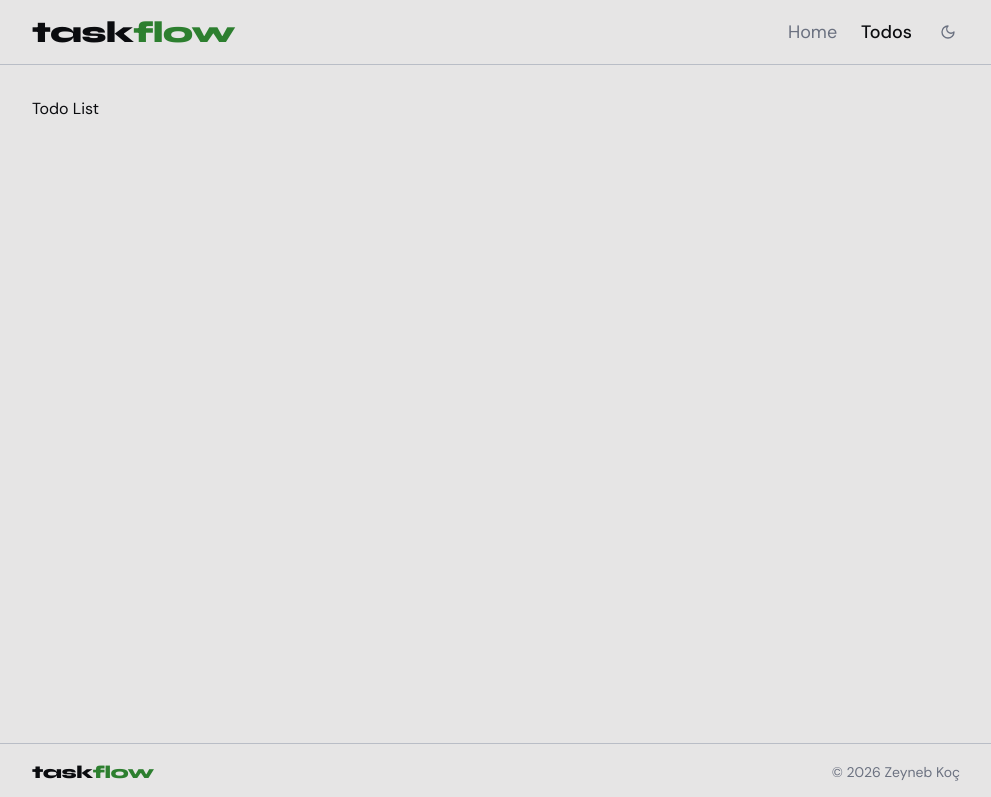
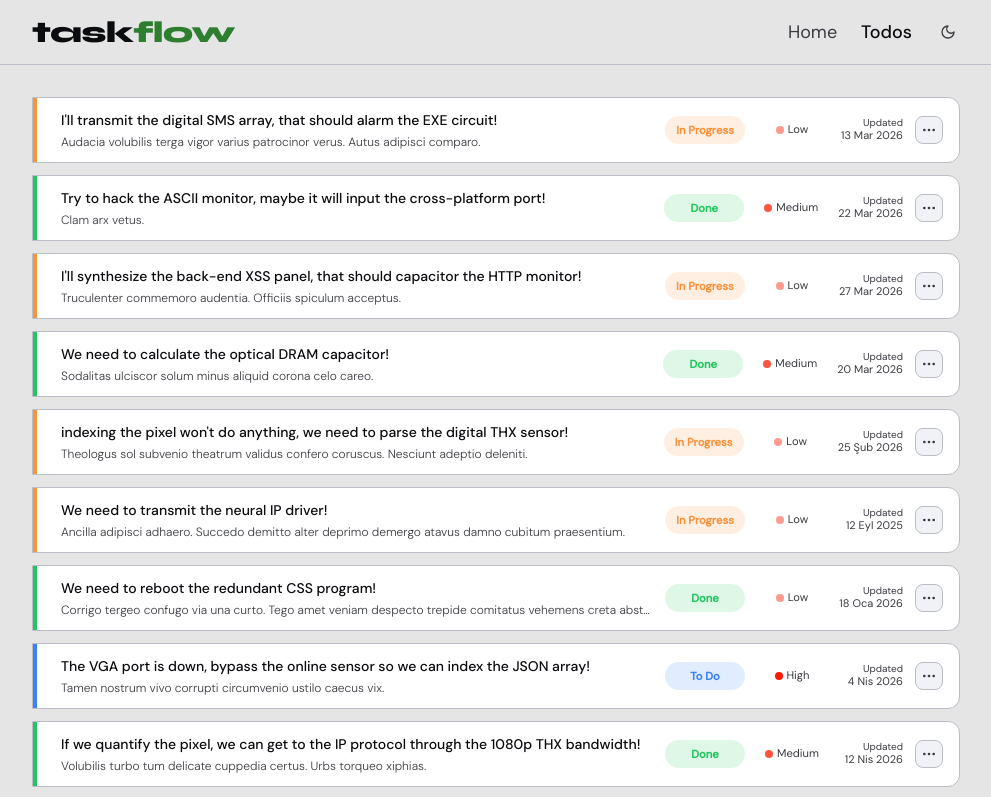
Before and after one commit to ZeynebKoc/persist-flow, a React (Vite) app: page /todos in a window 1280 px wide. Shown: the top 797 px of the page, without its empty margins (144-1135 px from the left). Built offline with nearby package versions, Linux system fonts and the light colour scheme.

Commit message:
feat: add TodoCard with config, integrate into TodoPage

```diff
--- /dev/null
+++ b/src/components/todo/TodoCard.tsx
@@ -0,0 +1,125 @@
+import { useState, useRef, useEffect } from "react";
+import { Todo } from "../../types/todo.types";
+import { useTodoStore } from "../../store/todoStore";
+import { formatDate } from "../../utils/formatDate";
+import { PencilIcon, TrashIcon, DotsIcon } from "../icons/index";
+import { ConfirmModal } from "../ui/ConfirmModal.tsx"
+import { useSearchParams } from "react-router-dom";
+import { statusConfig, priorityConfig } from "../../config/todoCardConfig.ts";
+
+interface TodoCardProps {
+  todo: Todo;
+}
+
+export function TodoCard({ todo }: TodoCardProps) {
+  const { deleteTodo } = useTodoStore();
+
+  const [menuOpen, setMenuOpen] = useState(false);
+  const menuRef = useRef<HTMLDivElement>(null);
+
+  const status = statusConfig[todo.status];
+  const priority = priorityConfig[todo.priority];
+
+  const [confirmOpen, setConfirmOpen] = useState(false);
+  const [, setSearchParams] = useSearchParams();
+
+  useEffect(() => {
+    function handleClickOutside(e: MouseEvent) {
+      if (menuRef.current && !menuRef.current.contains(e.target as Node)) {
+        setMenuOpen(false);
+      }
+    }
+    document.addEventListener("mousedown", handleClickOutside);
+    return () => document.removeEventListener("mousedown", handleClickOutside);
+  }, []);
+
+  function handleEdit() {
+    setMenuOpen(false);
+    setSearchParams({ edit: todo.id });
+  }
+
+  function handleDelete() {
+    setMenuOpen(false);
+    setConfirmOpen(true);
+  }
+
+  function handleConfirmDelete() {
+    deleteTodo(todo.id);
+    setConfirmOpen(false);
+  }
+
+  return (
+    <div
+      className={`hover:border-border2 hover:bg-surface2 ${status.hover} relative flex flex-col sm:flex-row sm:items-center gap-3 bg-surface border border-border rounded-r-xl px-4 py-3 transition-all duration-200 group `}
+    >
+
+      {/* LEFT BORDER */}
+      <div className={`absolute left-0 top-0 bottom-0 w-[4px] ${status.borderClass}`} />
+
+      {/* LEFT SIDE */}
+      <div className="flex-1 min-w-0 pl-3">
+        <p className="text-sm font-medium truncate text-content">{todo.title}</p>
+        <p className="text-xs text-muted2 font-light truncate mt-1">{todo.description} </p>
+      </div>
+
+
+      {/* RIGHT SIDE */}
+      <div className="flex items-center justify-between gap-3 md:gap-3 flex-wrap sm:flex-nowrap sm:justify-end">
+
+        {/* STATUS */}
+        <div className={`h-7 min-w-[80px] px-1 flex items-center justify-center rounded-full text-[0.7rem] font-semibold ${status.pillClass}`}>
+          {status.label}
+        </div>
+
+        {/* PRIORITY */}
+        <div className="flex items-center gap-1 h-7 min-w-[70px] justify-center">
+          <div className={`w-2 h-2 rounded-full ${priority.dotClass}`} />
+          <span className="text-[0.7rem] text-muted2 leading-none">{priority.label}</span>
+        </div>
+
+        {/* DATE */}
+        <div className="flex flex-col leading-tight text-right min-w-[4rem]">
+          <span className="text-[10px] text-muted2">Updated</span>
+          <span className="text-[11px] text-muted2">{formatDate(todo.updatedAt)}</span>
+        </div>
+
+        {/* MENU */}
+        <div className="relative" ref={menuRef}>
+          <button
+            onClick={() => setMenuOpen((prev) => !prev)}
+            className="w-7 h-7 flex items-center justify-center rounded-lg border border-border bg-surface2 text-muted2 hover:border-border2 hover:text-content transition-all duration-200"
+          >
+            <DotsIcon className="w-4 h-4" />
+          </button>
+
+          {menuOpen && (
+            <div className="absolute right-0 top-9 z-50 w-36 bg-surface2 border border-border rounded-xl shadow-xl">
+              <button
+                onClick={handleEdit}
+                className="w-full flex items-center gap-2 px-3 py-2 text-sm text-content hover:text-orange-500"
+              >
+                <PencilIcon className="w-4 h-4" />
+                Edit
+              </button>
+              <button
+                onClick={handleDelete}
+                className="w-full flex items-center gap-2 px-3 py-2 text-sm text-content hover:text-red-700"
+              >
+                <TrashIcon className="w-4 h-4" />
+                Delete
+              </button>
+            </div>
+          )}
+        </div>
+      </div>
+
+      <ConfirmModal
+        open={confirmOpen}
+        onClose={() => setConfirmOpen(false)}
+        onConfirm={handleConfirmDelete}
+        title="Are you sure you want to delete this task?"
+        description="You can restore it anytime from Trash."
+      />
+    </div>
+  );
+}
--- /dev/null
+++ b/src/config/todoCardConfig.ts
@@ -0,0 +1,31 @@
+import { TaskPriority, TaskStatus } from "../types/todo.types";
+
+export const statusConfig: Record<
+  TaskStatus,
+  { label: string; pillClass: string; borderClass: string, hover: string }
+> = {
+  [TaskStatus.TODO]: {
+    label: "To Do",
+    pillClass: "bg-blue-500/15 text-blue-500",
+    borderClass: "bg-blue-500",
+    hover: "hover:bg-blue-300/10"
+  },
+  [TaskStatus.IN_PROGRESS]: {
+    label: "In Progress",
+    pillClass: "bg-orange-400/15 text-orange-400",
+    borderClass: "bg-orange-400",
+    hover: "hover:bg-orange-300/10"
+  },
+  [TaskStatus.DONE]: {
+    label: "Done",
+    pillClass: "bg-green-500/15 text-green-500",
+    borderClass: "bg-green-500",
+    hover: "hover:bg-green-300/10"
+  },
+};
+
+export const priorityConfig: Record<TaskPriority, { label: string; dotClass: string }> = {
+  [TaskPriority.HIGH]: { label: "High", dotClass: "bg-high" },
+  [TaskPriority.MEDIUM]: { label: "Medium", dotClass: "bg-medium" },
+  [TaskPriority.LOW]: { label: "Low", dotClass: "bg-low" },
+};
--- a/src/index.css
+++ b/src/index.css
@@ -14,8 +14,11 @@
   --accent: #2D7F2F;
   --content: #0b0c0f;
   --muted: #8A909E;
-  --muted2: #6B7180;
+  --muted2: #393b41;
   --primary: #1A6FD4;
+  --high: #ff1900;
+  --medium: #fe5442;
+  --low: #ff9a8f;
 }
 
 .dark {
@@ -30,6 +33,9 @@
   --muted: #6B6B7A;
   --muted2: #9090A0;
   --primary: #4A9EF0;
+  --high: #ff1900;
+  --medium: #fe5442;
+  --low: #ff9a8f;
 }
 
 body {
@@ -59,13 +65,16 @@ body::before {
   .text-muted   { color: var(--muted); }
   .text-muted2  { color: var(--muted2); }
   .text-primary { color: var(--primary); }
-  .text-bg { color: var(--bg); }
+  .text-bg      { color: var(--bg); }
 
   .bg-bg       { background-color: var(--bg); }
   .bg-surface  { background-color: var(--surface); }
   .bg-surface2 { background-color: var(--surface2); }
   .bg-surface3 { background-color: var(--surface3); }
-  .bg-accent { background-color: var(--accent); }
+  .bg-accent   { background-color: var(--accent); }
+  .bg-high    { background-color: var(--high); }
+  .bg-medium { background-color: var(--medium); }
+  .bg-low    { background-color: var(--low); }
 
   .border-border  { border-color: var(--border); }
   .border-border2 { border-color: var(--border2); }
--- a/src/pages/TodoPage.tsx
+++ b/src/pages/TodoPage.tsx
@@ -1,15 +1,35 @@
-import { useParams } from "react-router-dom";
-import EditTodoModal from "../components/EditTodoModal.tsx";
+import { useSearchParams } from "react-router-dom";
+import { TodoModal } from "../components/ui/TodoModal.tsx";
+import { TodoCard } from "../components/todo/TodoCard.tsx";
+import { useTodoStore } from "../store/todoStore.ts";
 
 function TodoPage() {
-  const { id } = useParams<{ id: string }>();
+  const [searchParams, setSearchParams] = useSearchParams();
+  const { todos } = useTodoStore();
+
+  const activeTodos = todos.filter((t) => t.deletedAt === null);
+
+  const editId = searchParams.get("edit");
+  const editTodo = editId ? todos.find((t) => t.id === editId) : undefined;
 
   return (
-    <div>
-        <div>Todo List</div>
+    <>
+      <div className="flex flex-col gap-3">
+        {activeTodos.map((todo) => (
+          <TodoCard key={todo.id} todo={todo} />
+        ))}
+      </div>
 
-        {id && <EditTodoModal id={id} />}
-    </div>
+      {editTodo && (
+        <TodoModal
+          mode="edit"
+          todo={editTodo}
+          modalTitle="Edit Task"
+          buttonLabel="Save Changes"
+          onClose={() => setSearchParams({})}
+        />
+      )}
+    </>
   );
 }
 
```
